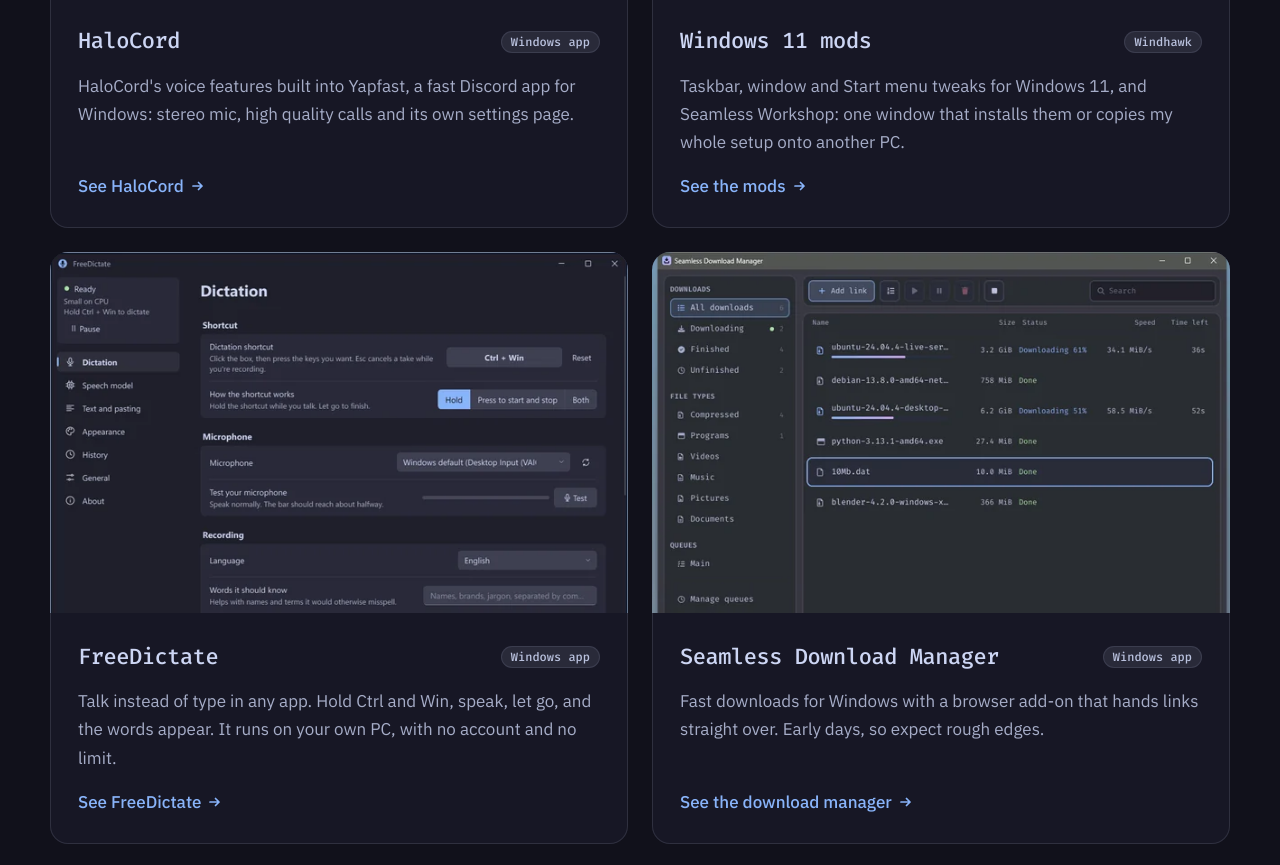
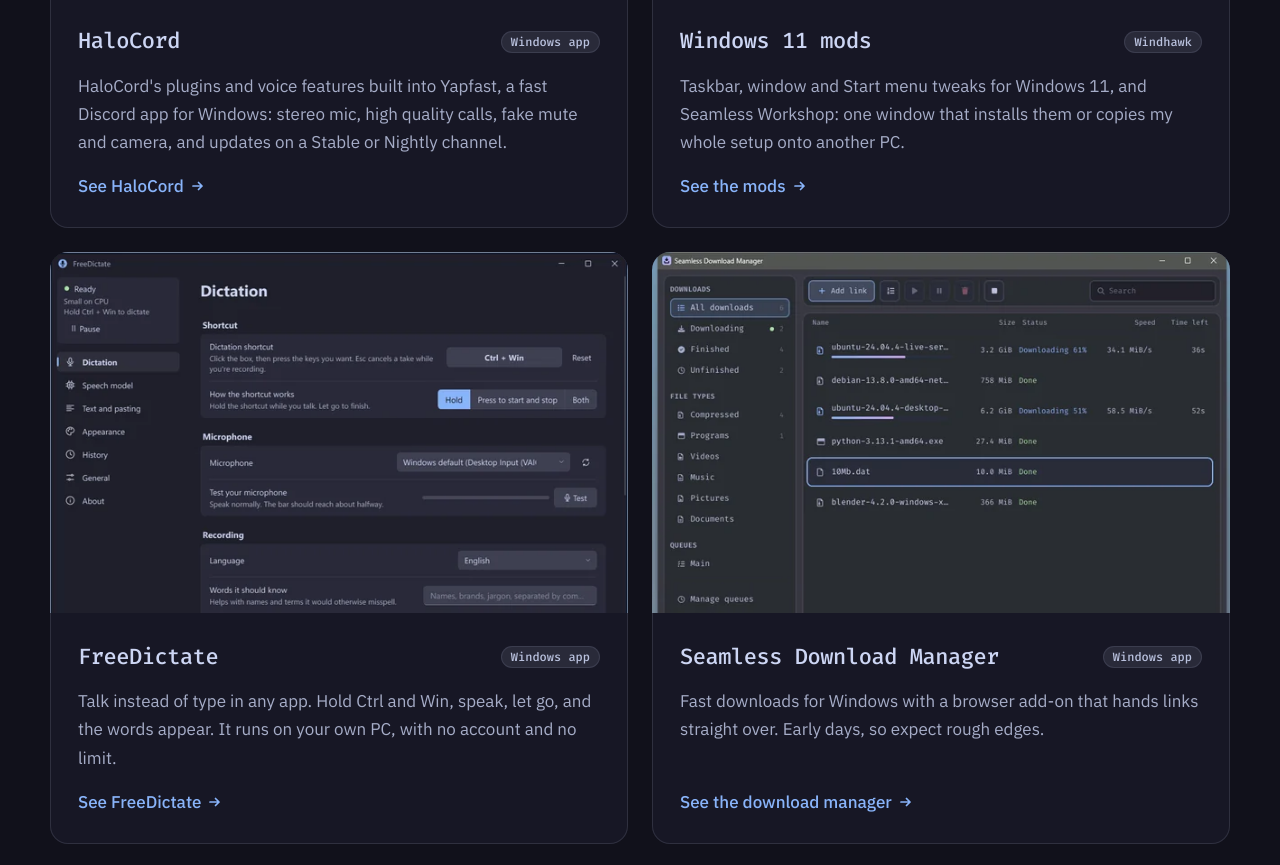
Before and after one commit to DavidHiFi/davidhifi.github.io, a plain HTML site: page index.html in a window 1280 px wide. Shown: the part 4497-5362 px from the top of the page. Drawn offline with Linux system fonts and the light colour scheme; no server answers.

Commit message:
HaloCord card: plugins, fake camera and Stable or Nightly updates (build 19)
Co-Authored-By: Claude Opus 5.5 <noreply@anthropic.com>

```diff
--- a/index.html
+++ b/index.html
@@ -204,7 +204,7 @@
           <div class="card__media card__media--fill"><img src="img/halocord-1280.webp" srcset="img/halocord-640.webp 640w, img/halocord-1280.webp 1280w" sizes="(min-width: 960px) 560px, 92vw" width="1280" height="800" loading="lazy" decoding="async" alt="HaloCord's voice settings: a second microphone and speaker, each with its own volume and left-right balance"></div>
           <div class="card__body">
             <div class="card__title"><h3>HaloCord</h3><span class="tag">Windows app</span></div>
-            <p>HaloCord's voice features built into Yapfast, a fast Discord app for Windows: stereo mic, high quality calls and its own settings page.</p>
+            <p>HaloCord's plugins and voice features built into Yapfast, a fast Discord app for Windows: stereo mic, high quality calls, fake mute and camera, and updates on a Stable or Nightly channel.</p>
             <p class="updated" data-repo="yapfast" hidden></p>
             <span class="more">See HaloCord <svg class="arrow" viewBox="0 0 16 16" aria-hidden="true"><path d="M3 8h9M8.5 4.5 12 8l-3.5 3.5"/></svg></span>
           </div>
```
